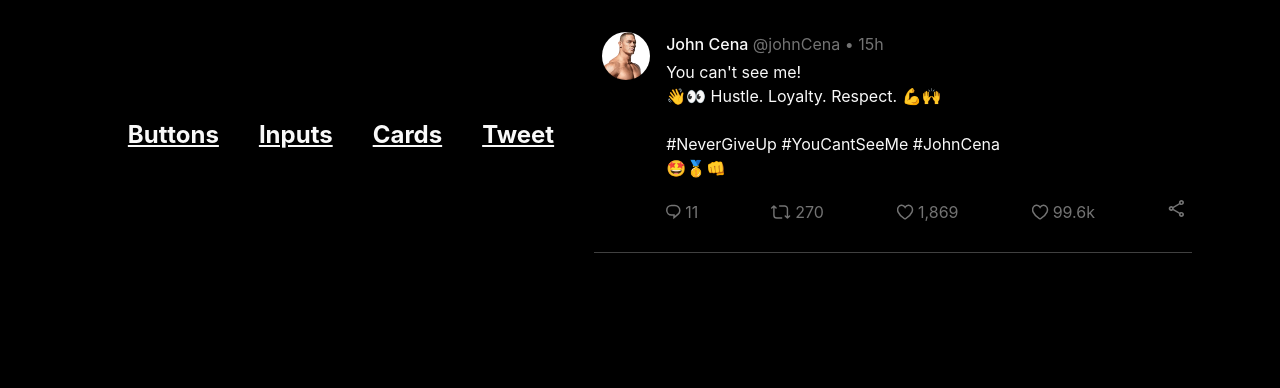
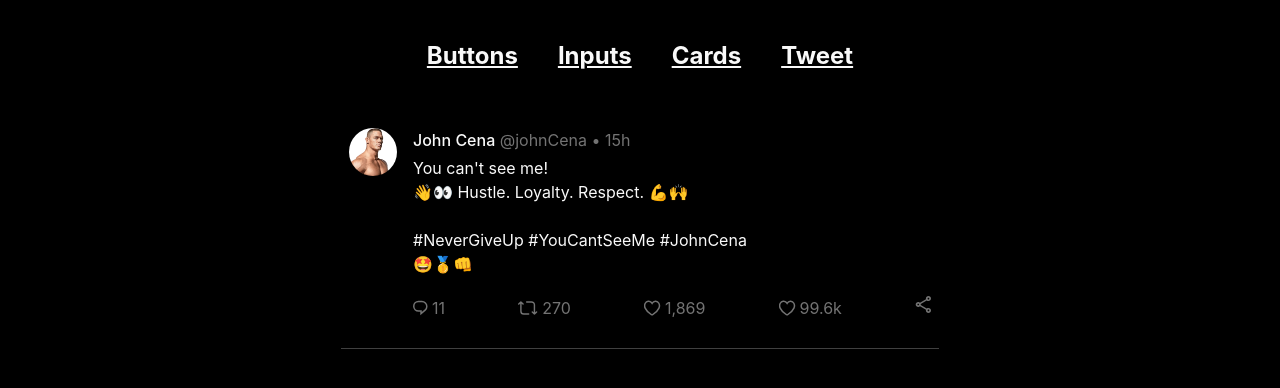
Before and after one commit to AbdulKhaderWali/Microblogging-components, a plain HTML site: page src/tweet.html in a window 1280 px wide. Drawn offline with Linux system fonts and the light colour scheme.

Commit message:
small styling issue fix

```diff
--- a/src/tweet.html
+++ b/src/tweet.html
@@ -6,7 +6,7 @@
 		<link rel="stylesheet" href="../dist/output.css" />
 		<title>Tweet</title>
 	</head>
-	<body class="font-inter bg-netural-1000 flex items-center justify-center">
+	<body class="font-inter bg-netural-1000 ">
         <header class=" text-neutral-50 font-bold text-2xl underline m-10">
 			<ul class="flex items-center justify-center gap-10">
 				<li><a href="https://abdulkhaderwali.github.io/Microblogging-components/src/">Buttons</a></li>
@@ -16,8 +16,8 @@
 			</ul>
 		</header>
 		<!-- Tweet  -->
-		<section class="w-110 my-4">
-			<div class="box-border px-2 py-4 flex border-b border-neutral-700">
+		<section class=" my-4 flex items-center justify-center">
+			<div class="w-110 box-border px-2 py-4 flex border-b border-neutral-700">
 				<div class="min-w-fit h-12 overflow-hidden mr-4 rounded-full">
 					<img
                         src="../public/images/John_Cena.webp"
```
Also changed, not shown: dist/output.css.
